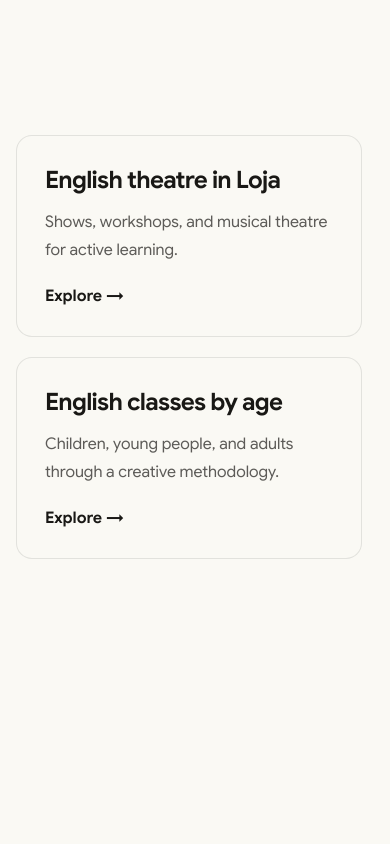
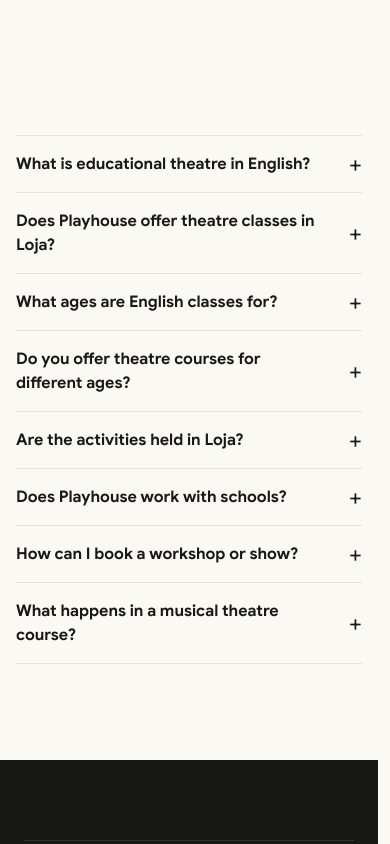
Before and after one commit to Estuardo666/playhouse, a Next.js app: page /en in a window 390 px wide. Shown: the part 9180-10024 px from the top of the page. Built offline with nearby package versions, Linux system fonts and the light colour scheme; a web font is replaced by a local one.

Commit message:
Oculta cards de servicios del home

```diff
--- a/src/app/[lang]/page.tsx
+++ b/src/app/[lang]/page.tsx
@@ -11,7 +11,6 @@
 import Footer from "@/components/sections/footer"
 import SectionDivider from "@/components/ui/section-divider"
 import FaqSection from "@/components/sections/faq"
-import SectionShell from "@/components/layout/section-shell"
 
 export default function LangPage({ params }: { params: { lang: string } }) {
   if (!isValidLocale(params.lang)) notFound()
@@ -39,19 +38,9 @@
         <Workshops lang={lang} dict={dict.workshops} />
         <SectionDivider />
         <Materials lang={lang} dict={dict.materials} />
-        <SectionShell id="services" title={lang === "es" ? "Explora Playhouse" : "Explore Playhouse"}>
-          <div className="grid gap-5 md:grid-cols-2">
-            <LinkCard href={`/${lang}/teatro-en-ingles-loja`} title={lang === "es" ? "Teatro en inglés en Loja" : "English theatre in Loja"} text={lang === "es" ? "Shows, talleres y teatro musical para aprender haciendo." : "Shows, workshops, and musical theatre for active learning."} />
-            <LinkCard href={`/${lang}/clases-de-ingles-loja`} title={lang === "es" ? "Clases de inglés por edades" : "English classes by age"} text={lang === "es" ? "Niños, jóvenes y adultos con una metodología creativa." : "Children, young people, and adults through a creative methodology."} />
-          </div>
-        </SectionShell>
         <FaqSection lang={lang} />
         <Footer lang={lang} dict={dict.footer} />
       </div>
     </div>
   )
 }
-
-function LinkCard({ href, title, text }: { href: string; title: string; text: string }) {
-  return <a href={href} className="rounded-2xl border border-foreground/10 bg-background/70 p-7 transition-colors hover:border-deep-red"><h2 className="text-2xl font-semibold">{title}</h2><p className="mt-3 leading-7 text-foreground/70">{text}</p><span className="mt-5 inline-block font-semibold text-deep-red">Explore →</span></a>
-}
```
